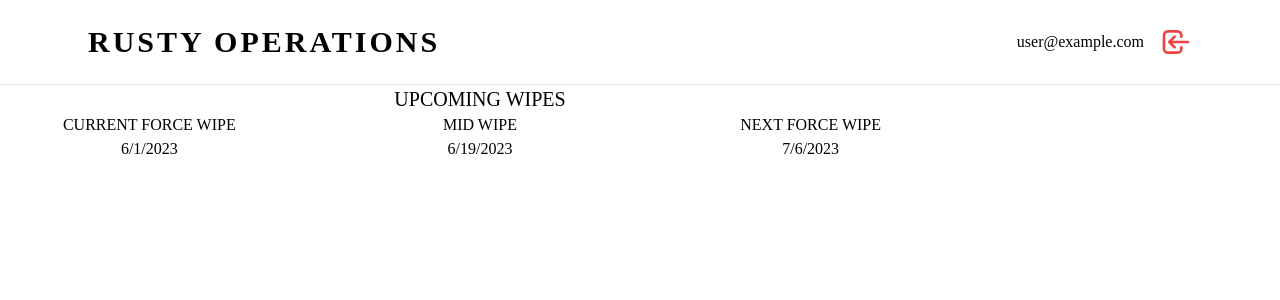
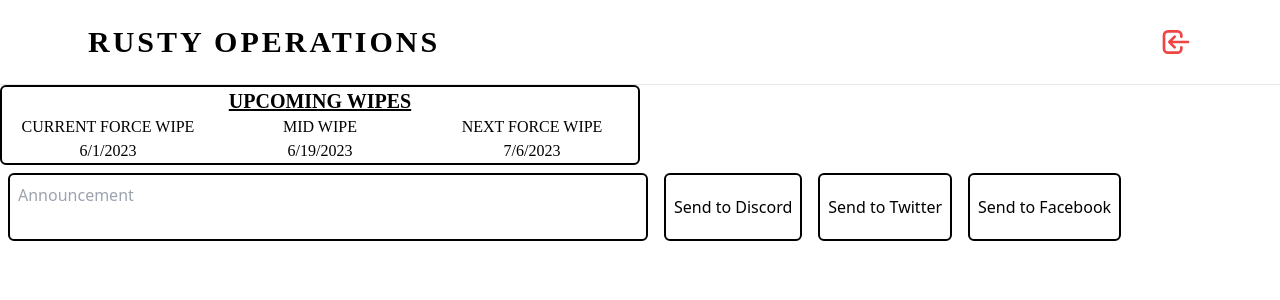
Before and after one commit to joshjh2002/Rusty-Operations-Admin-Panel, a Next.js app: page /dashboard in a window 1280 px wide. Shown: the top 300 px of the page. Built offline with nearby package versions, Linux system fonts and the light colour scheme; no server answers; the database is empty; sample sign-in values are in the browser's storage; a web font is replaced by a local one.

Commit message:
Added database functions and styling

```diff
--- a/src/app/components/navbar.js
+++ b/src/app/components/navbar.js
@@ -2,13 +2,19 @@ import { auth } from "../firebaseInit.js";
 import { signOut } from "firebase/auth";
 import { useRouter } from "next/navigation";
 import { useEffect } from "react";
+
+import { db } from "../firebaseInit.js";
+import { ref, onValue } from "firebase/database";
 
 export default function Navbar() {
   const router = useRouter();
 
   useEffect(() => {
     if (auth.currentUser) {
-      document.getElementById("username").innerHTML = auth.currentUser.email;
+      const usernameRef = ref(db, `users/${auth.currentUser.uid}/username`);
+      onValue(usernameRef, (snapshot) => {
+        document.getElementById("username").innerHTML = snapshot.val();
+      });
     }
   }, []);
 
@@ -23,6 +29,7 @@ export default function Navbar() {
   };
 
   return (
+    <section>
       <div className="px-16 border-b">
         <div className="rusty-font grid grid-cols-2 gap-8 content-center p-6 ">
           <h1 className="rusty-font-title text-3xl">Rusty Operations</h1>
@@ -48,5 +55,6 @@ export default function Navbar() {
           </div>
         </div>
       </div>
+    </section>
   );
 }
--- a/src/app/components/sendAnnouncements.js
+++ b/src/app/components/sendAnnouncements.js
@@ -41,6 +41,7 @@ export default function SendAnnouncement() {
   };
 
   return (
+    <section>
       <div className="flex h-1/2">
         <textarea
           className="border-2 border-black rounded-md p-2 m-2 w-1/2 h-fill resize-none"
@@ -66,5 +67,6 @@ export default function SendAnnouncement() {
           Send to Facebook
         </button>
       </div>
+    </section>
   );
 }
--- a/src/app/components/upcomingWipe.js
+++ b/src/app/components/upcomingWipe.js
@@ -33,9 +33,12 @@ export default function UpcomingWipe() {
   }, []);
 
   return (
-    <div className="w-3/4 block items-center justify-center text-center">
-      <h1 className="rusty-font uppercase text-xl">Upcoming Wipes</h1>
-      <div className="grid grid-cols-3 gap-8 content-center">
+    <section>
+      <div className="w-1/2 block items-center justify-center text-center border-2 rounded-md border-solid border-black">
+        <h1 className="rusty-font uppercase text-xl font-bold underline">
+          Upcoming Wipes
+        </h1>
+        <div className="grid grid-cols-3 content-center">
           <div>
             <h2 className="rusty-font uppercase text-l">Current Force Wipe</h2>
             <p className="rusty-font">
@@ -58,5 +61,6 @@ export default function UpcomingWipe() {
           </div>
         </div>
       </div>
+    </section>
   );
 }
--- a/src/app/dashboard/page.js
+++ b/src/app/dashboard/page.js
@@ -28,6 +28,7 @@ export default function Dashboard() {
     <div>
       <Navbar />
       <UpcomingWipe />
+      <SendAnnouncement />
     </div>
   );
 }
```
Lines whose indentation alone changed are shown as unchanged.
